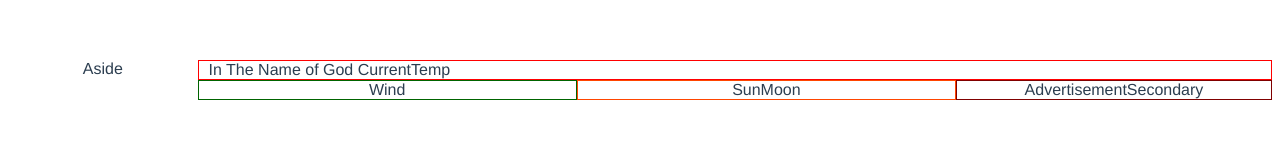
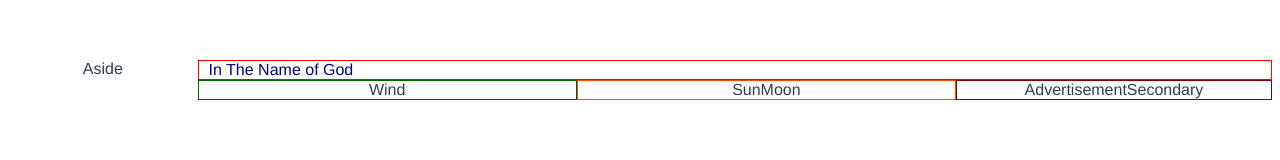
Before and after one commit to arashshoar/weather-vue, a Vue app: page / in a window 1280 px wide. Shown: the top 160 px of the page. Built offline with nearby package versions, Linux system fonts and the light colour scheme; the HTML template or start-up script is replaced by a standard one.

Commit message:
CurrentTemp is our first component

```diff
--- a/src/App.vue
+++ b/src/App.vue
@@ -4,8 +4,8 @@
         Aside
     </div>
     <div :class="styles.currentTempContainer">
-      In The Name of God
-      CurrentTemp
+
+      <CurrentTemp />
     </div>
     <div :class="styles.links">
       Advertisement
@@ -23,10 +23,14 @@
 </template>
 
 <script>
+import CurrentTemp from '@/components/CurrentTemp/CurrentTemp'
 import styles from './App.module.scss'
 
 export default {
   name: 'App',
+  components: {
+    CurrentTemp
+  },
   data() {
     return ({
       styles
--- /dev/null
+++ b/src/components/CurrentTemp/CurrentTemp.module.scss
@@ -0,0 +1,3 @@
+.currentTemp {
+  color: navy;
+}
--- /dev/null
+++ b/src/components/CurrentTemp/CurrentTemp.vue
@@ -0,0 +1,20 @@
+<template>
+  <div :class="styles.currentTemp">
+    In The Name of God
+  </div>
+</template>
+
+<script>
+
+import styles from './CurrentTemp.module.scss'
+
+export default ({
+  name: 'CurrentTemp',
+  data() {
+    return ({
+      styles
+    })
+  }
+})
+
+</script>
```
